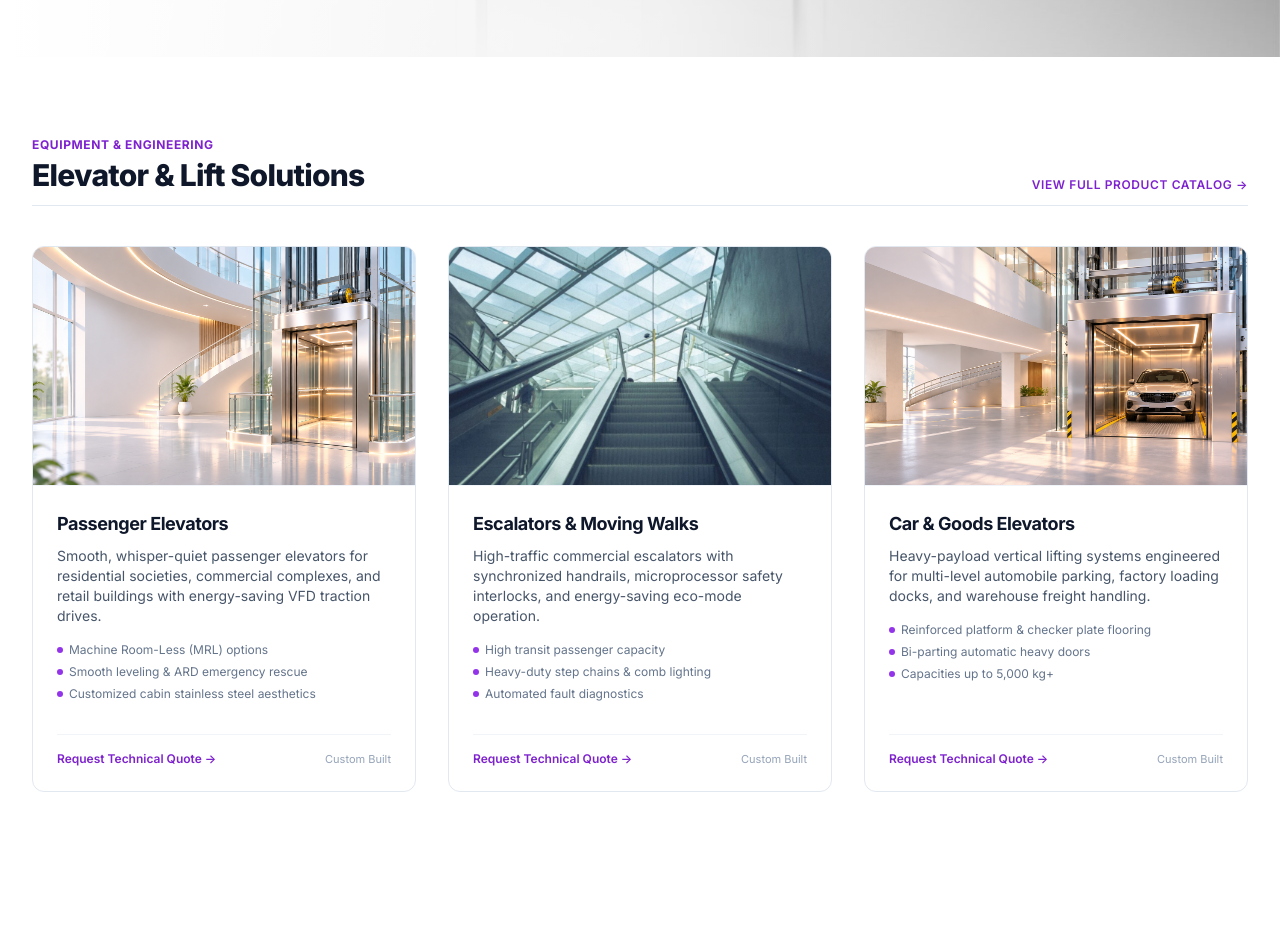
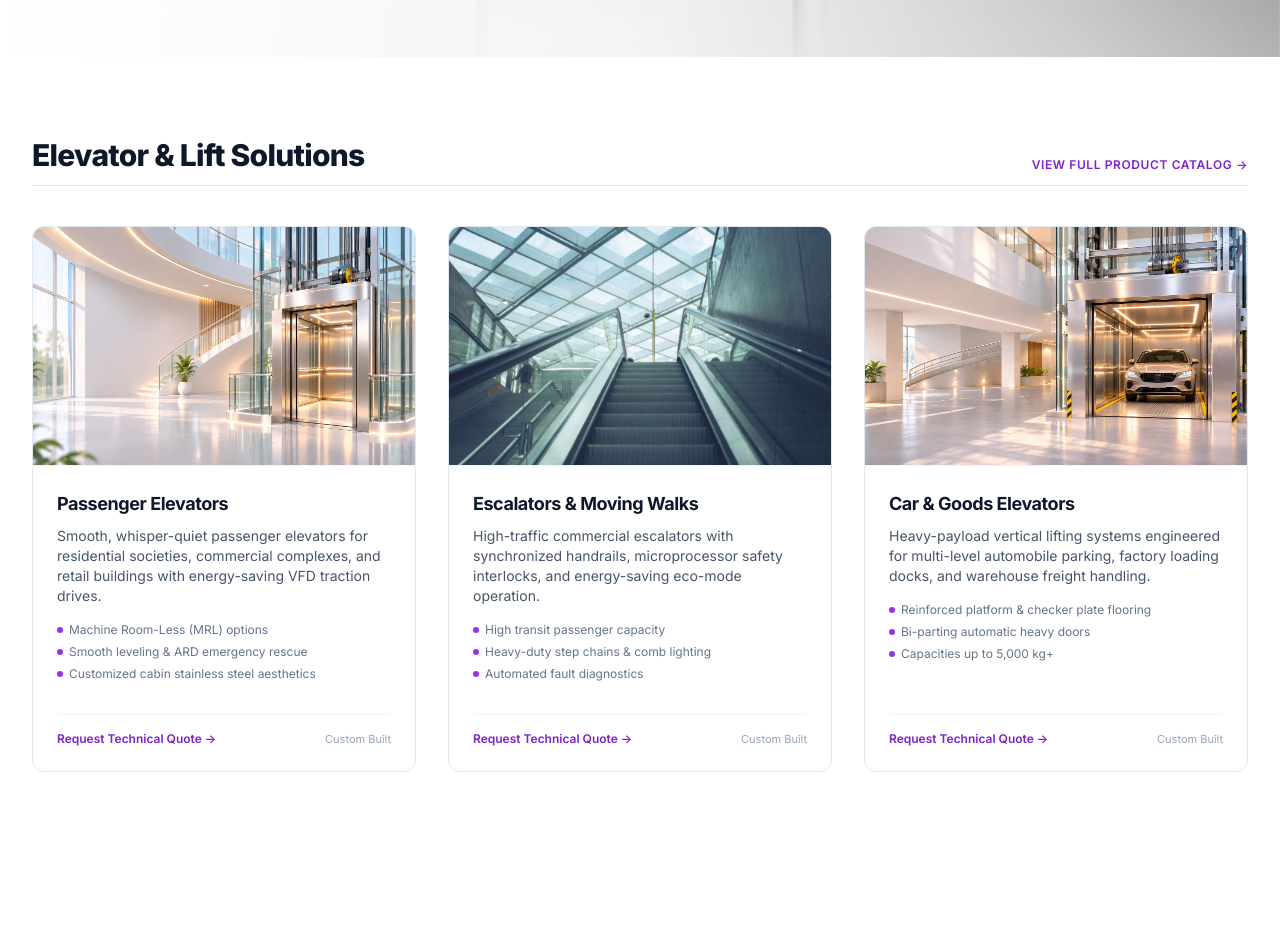
Before and after one commit to amarkumarprajapati/Elevating, a Next.js app: page / in a window 1280 px wide. Shown: the part 840-1773 px from the top of the page. Built offline with nearby package versions, Linux system fonts and the light colour scheme.

Commit message:
fixed issue

```diff
--- a/src/components/sections/ProductsSection.jsx
+++ b/src/components/sections/ProductsSection.jsx
@@ -29,7 +29,6 @@ export default function ProductsSection() {
     <section aria-labelledby="featured-products-title" className="py-16 sm:py-20">
       <div className="flex flex-col sm:flex-row sm:items-end justify-between mb-10 pb-3 border-b border-slate-200 gap-2">
         <div>
-          <p className="text-xs font-bold uppercase tracking-wider text-purple-700 mb-1">EQUIPMENT & ENGINEERING</p>
           <h2 id="featured-products-title" className="text-2xl sm:text-3xl font-extrabold tracking-tight text-slate-900">
             Elevator & Lift Solutions
           </h2>
```
